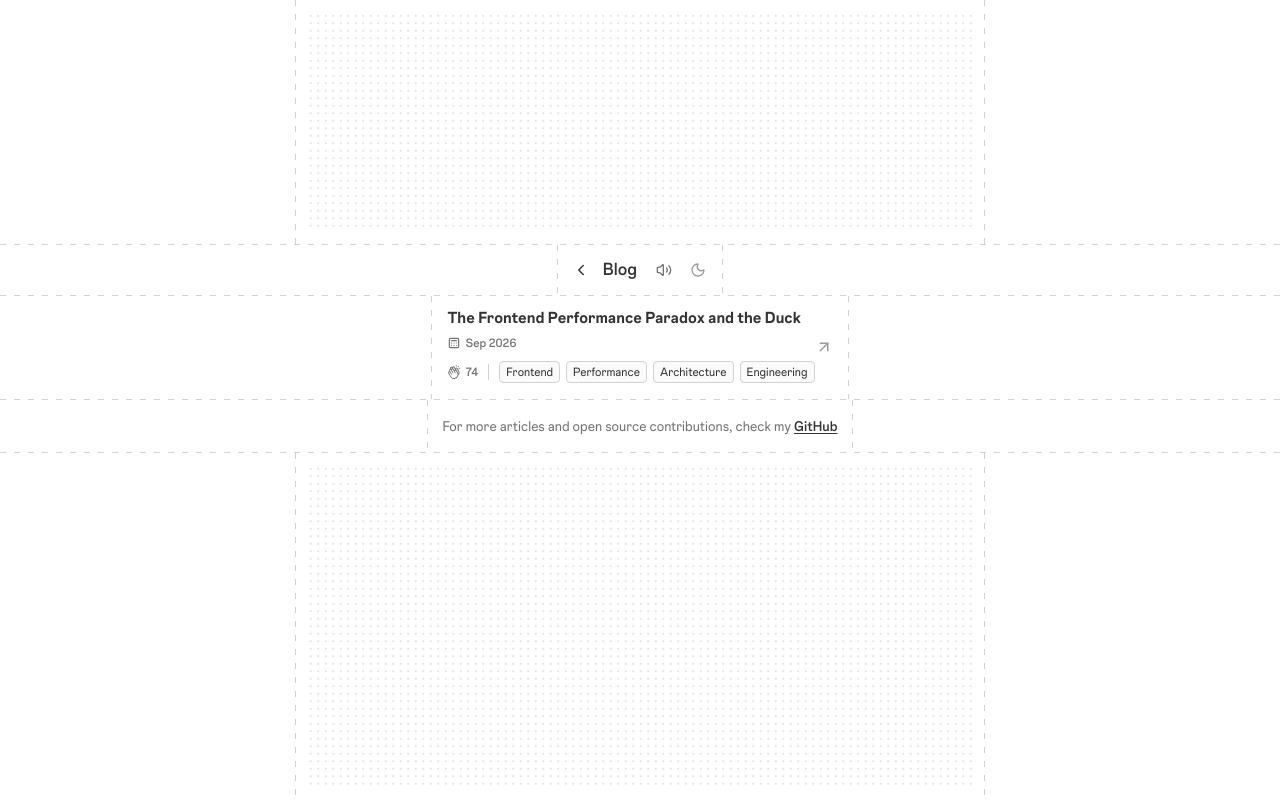
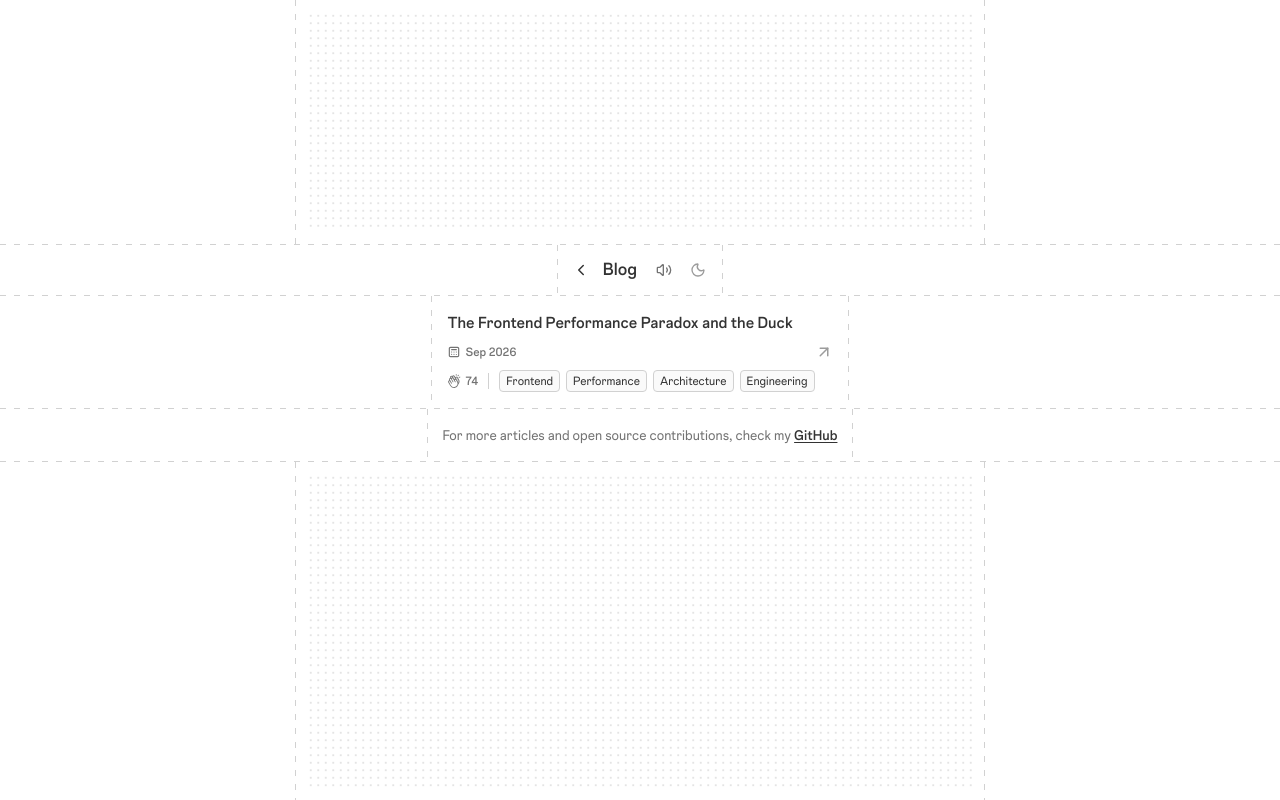
Before and after one commit to GabrielBaiano/gridline-portfolio-template, a Next.js app: page /blog in a window 1280 px wide. Built offline with nearby package versions, Linux system fonts and the light colour scheme.

Commit message:
fix(blog): adjust blog post title font weight from bold to medium

```diff
--- a/src/components/BlogItem.tsx
+++ b/src/components/BlogItem.tsx
@@ -18,7 +18,7 @@ export function BlogItem({ post }: { post: BlogPostItem }) {
         <div className="flex items-center justify-between group hover:bg-bgHover transition-colors duration-300 p-3 select-none">
           <div className="flex flex-col gap-2.5">
             {/* 1. Title */}
-            <h3 className="text-[1rem] sm:leading-[0.80] leading-[1.60] font-bold text-title">
+            <h3 className="text-[1rem] leading-snug font-medium text-title group-hover:text-foreground transition-colors">
               {post.title}
             </h3>
 
```
